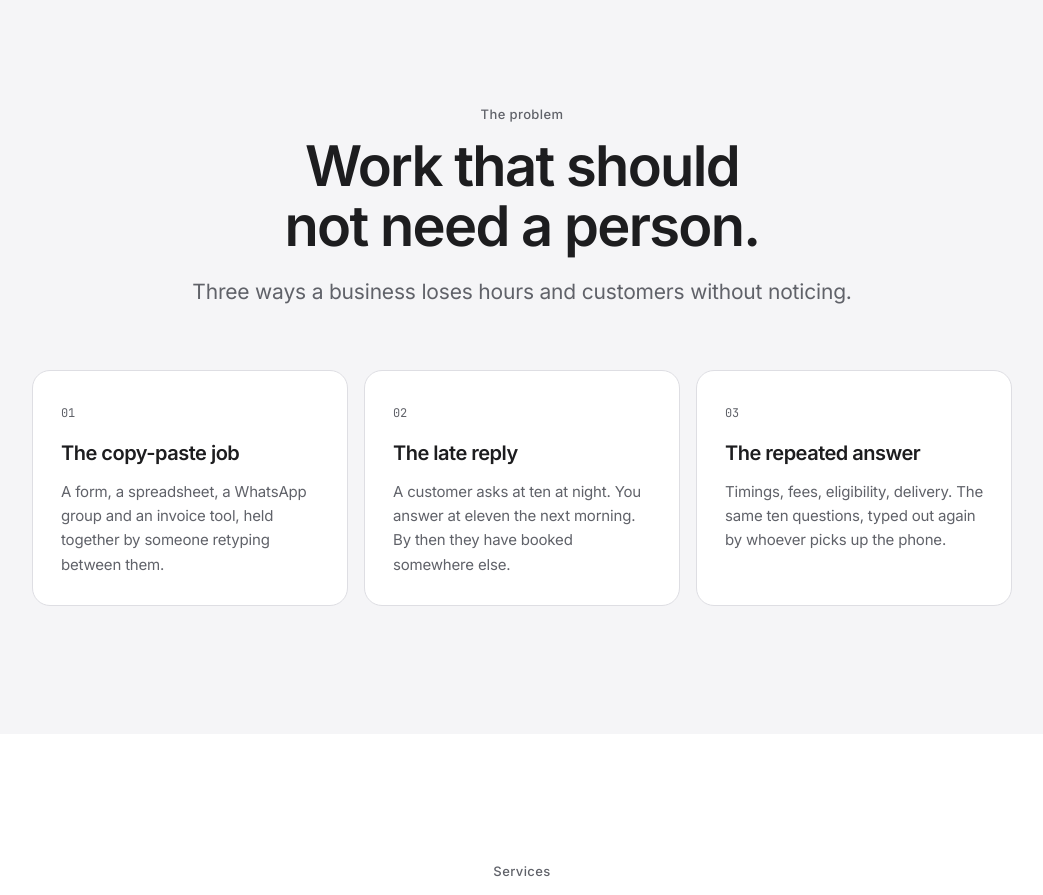
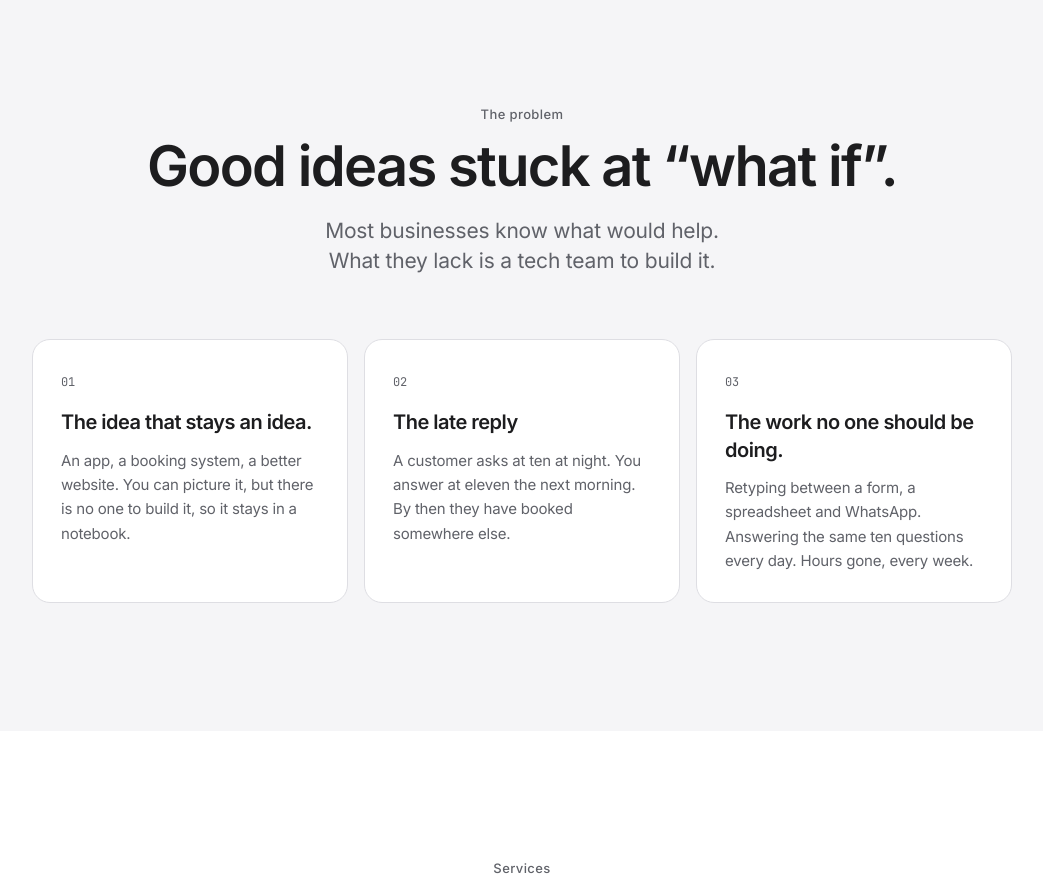
Before and after one commit to Ahamedshakir02/orbelis-studio, a React (Vite) app: page / in a window 1280 px wide. Shown: the part 1160-2055 px from the top of the page, without its empty margins (118-1161 px from the left). Built offline with nearby package versions, Linux system fonts and the light colour scheme; no server answers; a web font is replaced by a local one.

Commit message:
feat: reframe the problem as ideas with no one to build them

```diff
--- a/src/data/site.js
+++ b/src/data/site.js
@@ -215,19 +215,19 @@ export const work = [
   },
 ]
 
-/** The three costs a visitor recognises before any service is named. */
+/** The three gaps a visitor recognises before any service is named. */
 export const problems = [
   {
-    title: 'The copy-paste job',
-    body: 'A form, a spreadsheet, a WhatsApp group and an invoice tool, held together by someone retyping between them.',
+    title: 'The idea that stays an idea.',
+    body: 'An app, a booking system, a better website. You can picture it, but there is no one to build it, so it stays in a notebook.',
   },
   {
     title: 'The late reply',
     body: 'A customer asks at ten at night. You answer at eleven the next morning. By then they have booked somewhere else.',
   },
   {
-    title: 'The repeated answer',
-    body: 'Timings, fees, eligibility, delivery. The same ten questions, typed out again by whoever picks up the phone.',
+    title: 'The work no one should be doing.',
+    body: 'Retyping between a form, a spreadsheet and WhatsApp. Answering the same ten questions every day. Hours gone, every week.',
   },
 ]
 
--- a/src/sections/Problems.jsx
+++ b/src/sections/Problems.jsx
@@ -2,14 +2,15 @@ import Section from '../components/Section.jsx'
 import { problems } from '../data/site.js'
 
 /**
- * The costs, named before the services that remove them. A visitor who
- * recognises their own week in these three reads the service list differently.
+ * The gap, named before the services that close it: a business that knows what
+ * would help but has no tech team to build it. A visitor who recognises their
+ * own week in these three reads the service list differently.
  *
  * Set as panels one step above the page: the lift is the only decoration.
  */
 export default function Problems() {
   return (
-    <Section label="The problem" title="Work that should not need a person." intro="Three ways a business loses hours and customers without noticing.">
+    <Section label="The problem" title="Good ideas stuck at “what if”." intro="Most businesses know what would help. What they lack is a tech team to build it.">
       <ol className="stagger grid gap-4 lg:grid-cols-3">
         {problems.map((p, i) => (
           <li key={p.title} className="lift rounded-[18px] border border-line bg-surface p-7">
```
